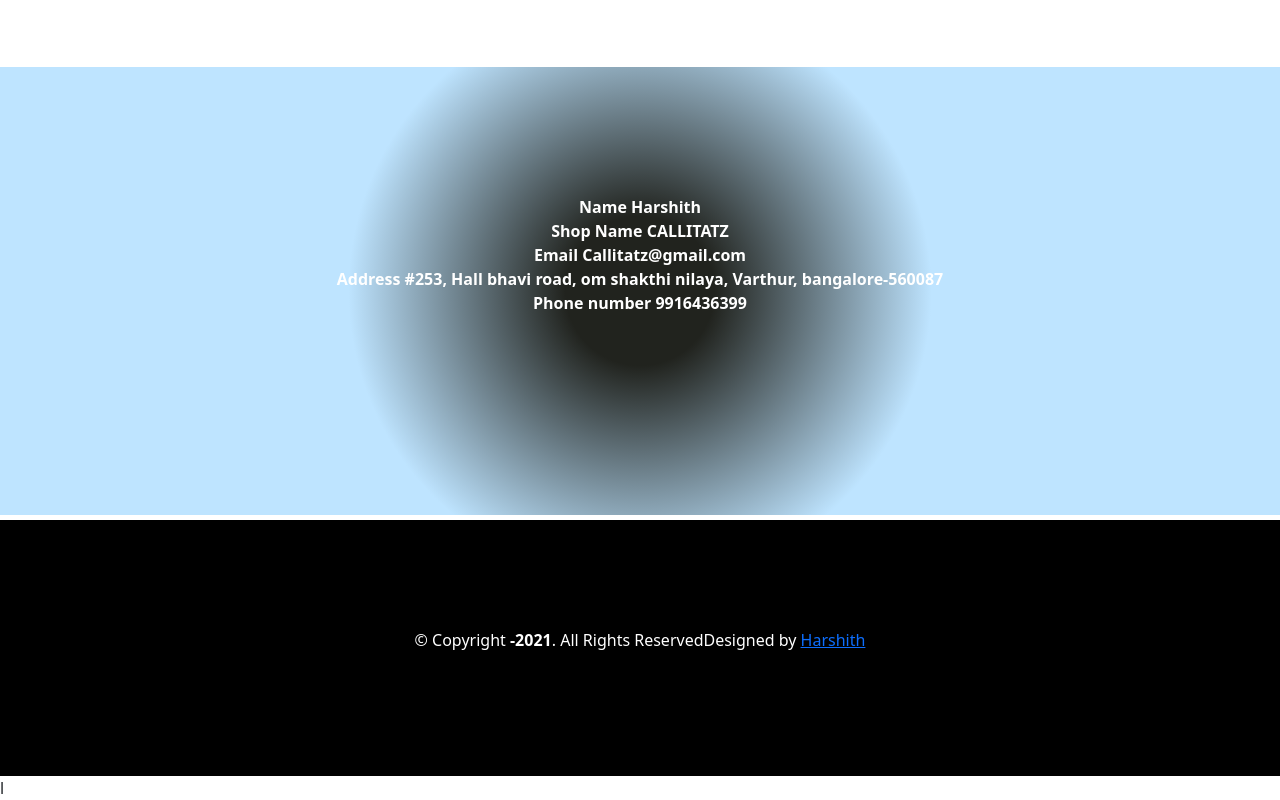
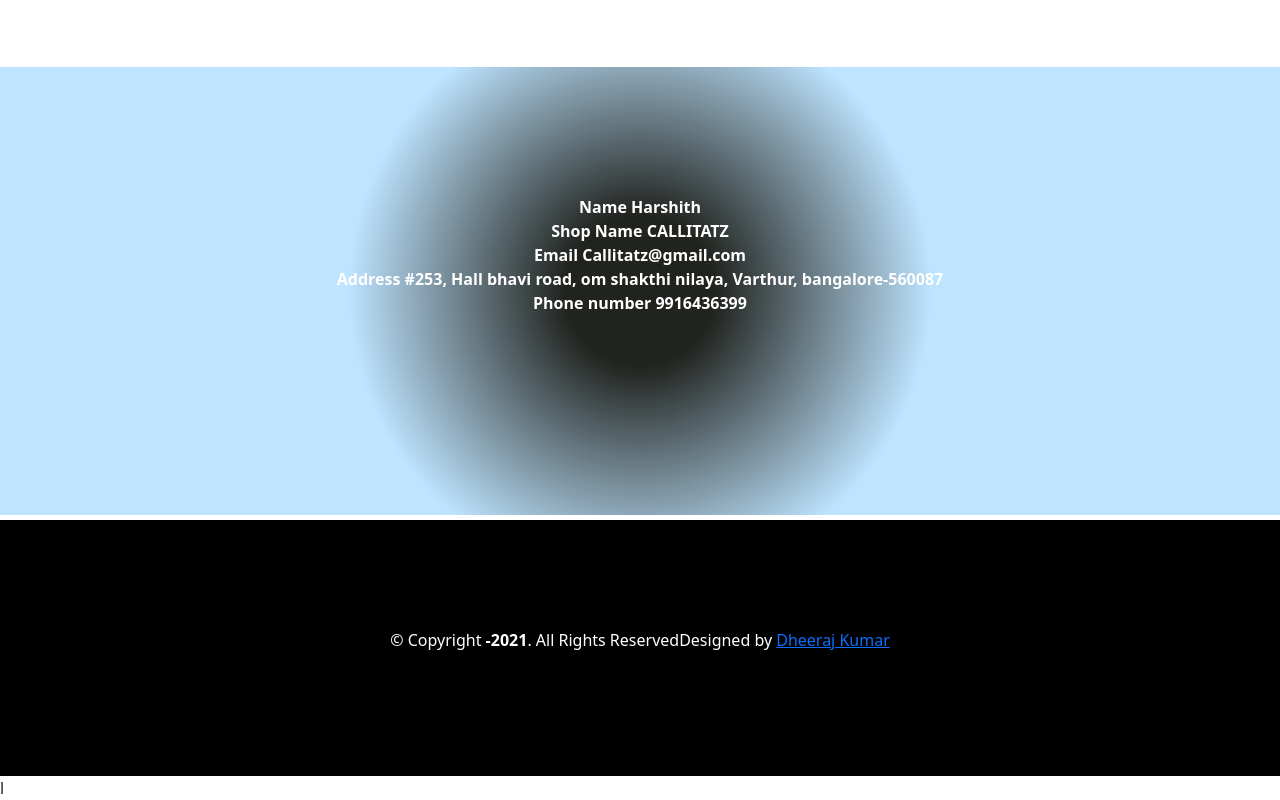
Before and after one commit to dheerajsingh0/photograph-website, a plain HTML site: page index.html in a window 1280 px wide. Shown: the part 9839-10639 px from the top of the page. Drawn offline with nearby package versions, Linux system fonts and the light colour scheme; files whose address does not match are found by name.

Commit message:
Update index.html

```diff
--- a/index.html
+++ b/index.html
@@ -203,7 +203,7 @@
               © Copyright <strong><span>-2021</span></strong>. All Rights Reserved
             </div>
             <div class="credits">
-              Designed by <a href="mailto:Callitatz@gmail.com">Harshith</a>
+              Designed by <a href="mailto:dheerajkumarblr@gmail.com">Dheeraj Kumar</a>
                </div>
           </div>
         </footer>
```
